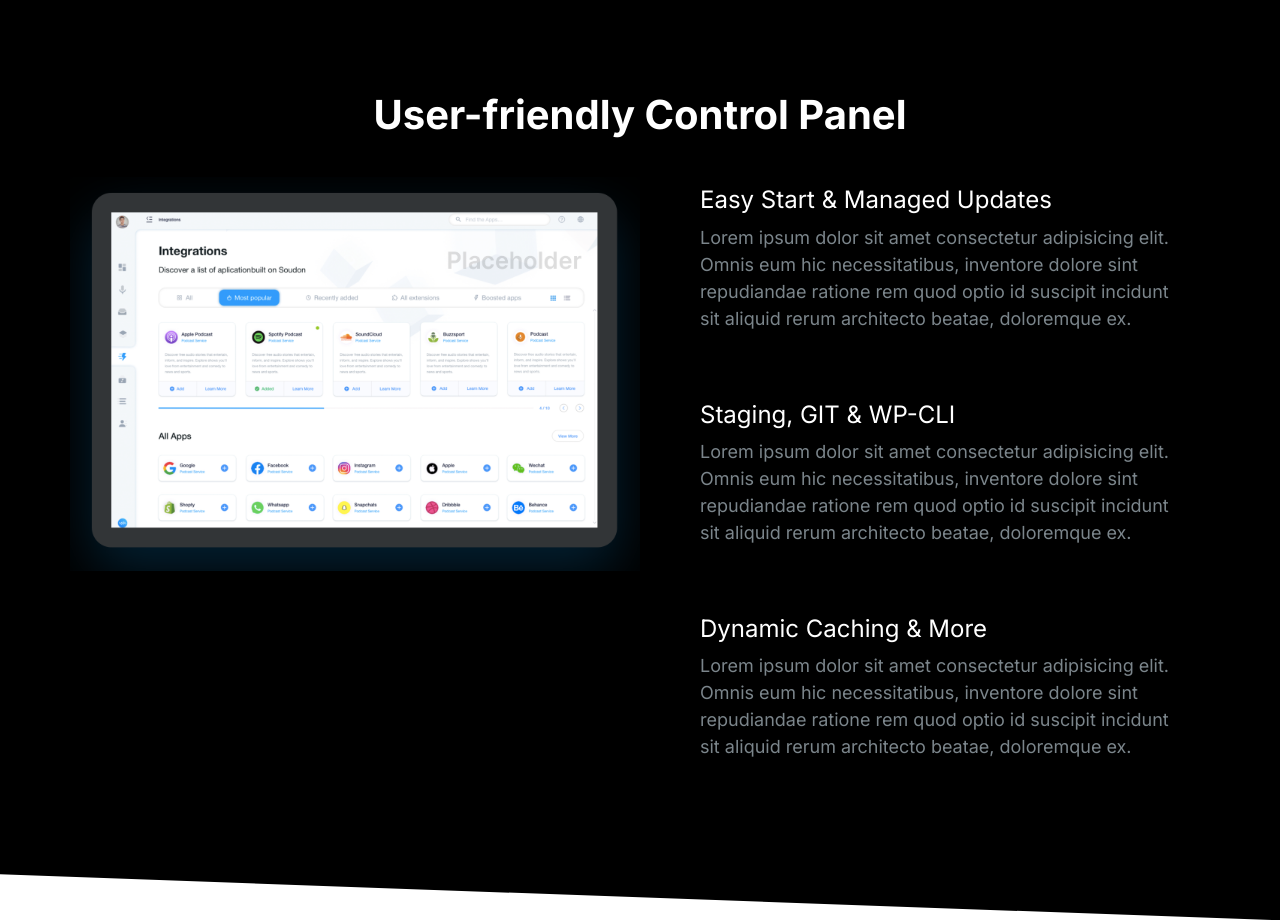
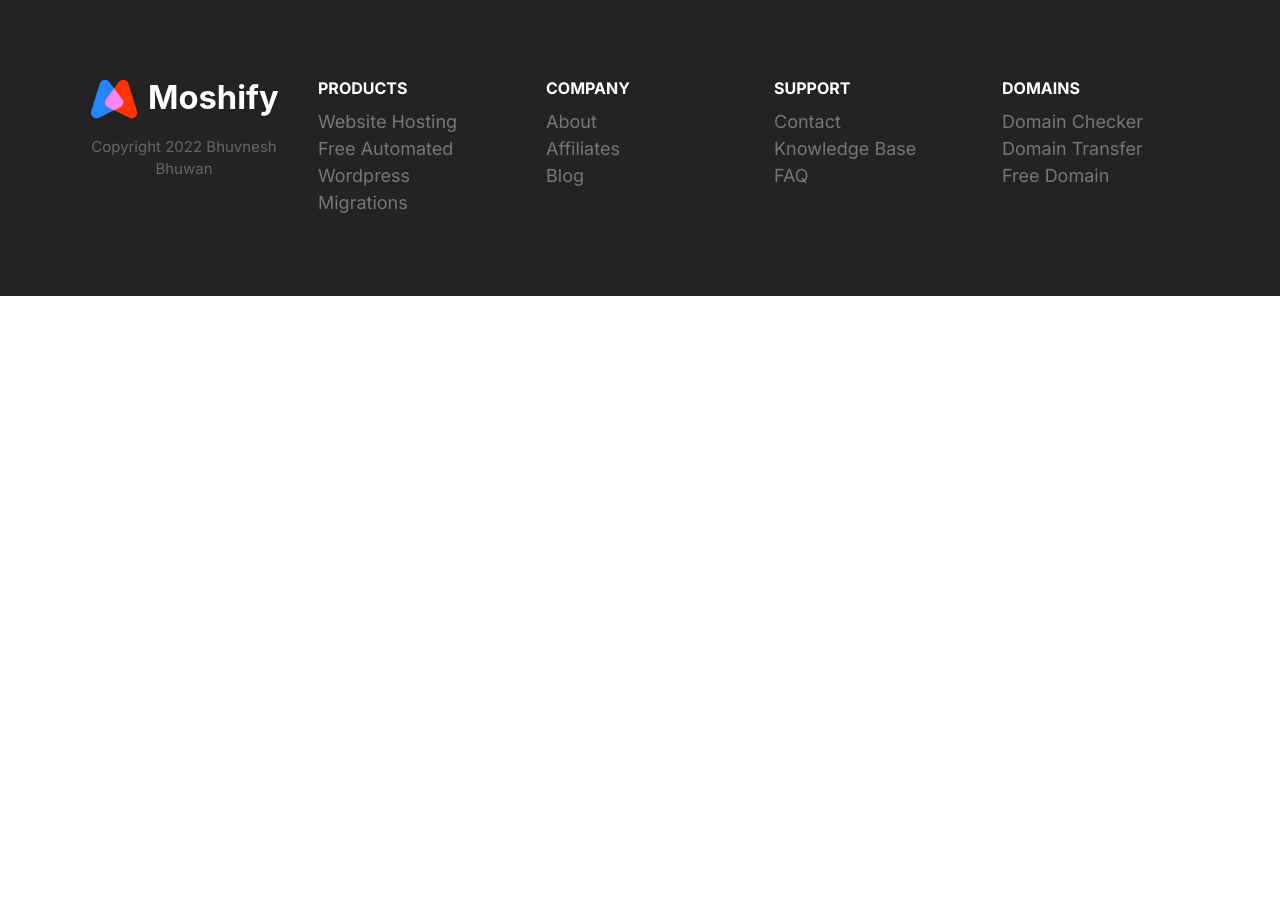
Before and after one commit to PaleBlueDot1990/Moshify, a plain HTML site: page index.html in a window 1280 px wide. After the commit the page ends 800 px from the top, so only its background shows below. Drawn offline with Linux system fonts and the light colour scheme.

Commit message:
Made the footer block.

```diff
--- a/css/styles.css
+++ b/css/styles.css
@@ -820,3 +820,79 @@ a {
         grid-template-columns: 50% 50%;
     }
 }
+
+/* Footer */
+.footer {
+    background: #232323;
+}
+
+.footer a {
+    color: #777;
+    transition: color .3s;
+}
+
+.footer a:hover {
+    color: #fff;
+}
+
+.footer__section {
+    padding: 2rem;
+    border-bottom: 1px solid #393939;
+}
+
+.footer__section .list {
+    margin: 0;
+}
+
+.footer__heading {
+    text-transform: uppercase;
+    font-weight: 600;
+}
+
+.footer__brand {
+    margin-top: 5rem;
+    text-align: center;
+}
+
+.footer__brand img {
+    width: 100%;
+    max-width: 230px;
+}
+
+.footer__copyright {
+    font-size: 2.1rem;
+    color: #fff;
+    opacity: 0.3;
+}
+
+@media screen and (min-width: 768px) {
+    .footer__sections {
+        grid-template-columns: repeat(auto-fit, minmax(10rem, 1fr));
+    }
+
+    .footer .collapsible__chevron {
+        display: none;
+    }
+
+    .footer .collapsible__content {
+        opacity: 1;
+        max-height: 100%;
+    }
+
+    .footer__brand {
+        order: -1;
+        margin-top: 1rem;
+    }
+
+    .footer__copyright {
+        font-size: 1.5rem;
+    }
+
+    .footer__section {
+        border: 0;
+    }
+
+    .footer__heading {
+        font-size: 1.6rem;
+    }
+}
--- a/index.html
+++ b/index.html
@@ -14,64 +14,74 @@
     <link rel="stylesheet" href="css/styles.css" />
   </head>
   <body>
-    <section class="block block--dark block--skewed-right block-showcase">
-      <header class="block__header">
-        <h2>User-friendly Control Panel</h2>
-      </header>
-      <div class="container grid grid--1x2">
-        <img class="block-showcase__image" src="images/ipad.png" alt="" />
-        <div>
-          <div class="media">
-            <div class="media__image">
-              <svg class="icon icon--primary">
-                <use xlink:href="images/sprite.svg#computer"></use>
-              </svg>
-            </div>
-            <div class="media__body">
-              <h3 class="media__title">Easy Start & Managed Updates</h3>
-              <p class="block-showcase__content">
-                Lorem ipsum dolor sit amet consectetur adipisicing elit. Omnis
-                eum hic necessitatibus, inventore dolore sint repudiandae
-                ratione rem quod optio id suscipit incidunt sit aliquid rerum
-                architecto beatae, doloremque ex.
-              </p>
-            </div>
+    <footer class="block block--dark footer">
+      <div class="container grid footer__sections">
+        <section class="collapsible collapsible--expanded footer__section">
+          <header class="collapsible__header">
+            <h2 class="collapsible__heading footer__heading">Products</h2>
+            <svg class="icon icon--black collapsible__chevron">
+              <use xlink:href="images/sprite.svg#chevron"></use>
+            </svg>
+          </header>
+          <div class="collapsible__content">
+            <ul class="list">
+              <li><a href="#">Website Hosting</a></li>
+              <li><a href="#">Free Automated Wordpress</a></li>
+              <li><a href="#">Migrations</a></li>
+            </ul>
           </div>
-          <div class="media">
-            <div class="media__image">
-              <svg class="icon icon--primary">
-                <use xlink:href="images/sprite.svg#easy"></use>
-              </svg>
-            </div>
-            <div class="media__body">
-              <h3 class="media__title">Staging, GIT & WP-CLI</h3>
-              <p class="block-showcase__content">
-                Lorem ipsum dolor sit amet consectetur adipisicing elit. Omnis
-                eum hic necessitatibus, inventore dolore sint repudiandae
-                ratione rem quod optio id suscipit incidunt sit aliquid rerum
-                architecto beatae, doloremque ex.
-              </p>
-            </div>
+        </section>
+        <section class="collapsible footer__section">
+          <header class="collapsible__header">
+            <h2 class="collapsible__heading footer__heading">Company</h2>
+            <svg class="icon icon--black collapsible__chevron">
+              <use xlink:href="images/sprite.svg#chevron"></use>
+            </svg>
+          </header>
+          <div class="collapsible__content">
+            <ul class="list">
+              <li><a href="#">About</a></li>
+              <li><a href="#">Affiliates</a></li>
+              <li><a href="#">Blog</a></li>
+            </ul>
           </div>
-          <div class="media">
-            <div class="media__image">
-              <svg class="icon icon--primary">
-                <use xlink:href="images/sprite.svg#clock"></use>
-              </svg>
-            </div>
-            <div class="media__body">
-              <h3 class="media__title">Dynamic Caching & More</h3>
-              <p class="block-showcase__content">
-                Lorem ipsum dolor sit amet consectetur adipisicing elit. Omnis
-                eum hic necessitatibus, inventore dolore sint repudiandae
-                ratione rem quod optio id suscipit incidunt sit aliquid rerum
-                architecto beatae, doloremque ex.
-              </p>
-            </div>
+        </section>
+        <section class="collapsible footer__section">
+          <header class="collapsible__header">
+            <h2 class="collapsible__heading footer__heading">Support</h2>
+            <svg class="icon icon--black collapsible__chevron">
+              <use xlink:href="images/sprite.svg#chevron"></use>
+            </svg>
+          </header>
+          <div class="collapsible__content">
+            <ul class="list">
+              <li><a href="#">Contact</a></li>
+              <li><a href="#">Knowledge Base</a></li>
+              <li><a href="#">FAQ</a></li>
+            </ul>
           </div>
-        </div>
+        </section>
+        <section class="collapsible footer__section">
+          <header class="collapsible__header">
+            <h2 class="collapsible__heading footer__heading">Domains</h2>
+            <svg class="icon icon--black collapsible__chevron">
+              <use xlink:href="images/sprite.svg#chevron"></use>
+            </svg>
+          </header>
+          <div class="collapsible__content">
+            <ul class="list">
+              <li><a href="#">Domain Checker</a></li>
+              <li><a href="#">Domain Transfer</a></li>
+              <li><a href="#">Free Domain</a></li>
+            </ul>
+          </div>
+        </section>
+        <section class="footer__brand">
+          <img src="images/logo.svg" alt="" />
+          <p class="footer__copyright">Copyright 2022 Bhuvnesh Bhuwan</p>
+        </section>
       </div>
-    </section>
+    </footer>
     <script src="js/main.js"></script>
   </body>
 </html>
```
Also changed, not shown: component/footer-block.html (added, +68 -0 lines).
